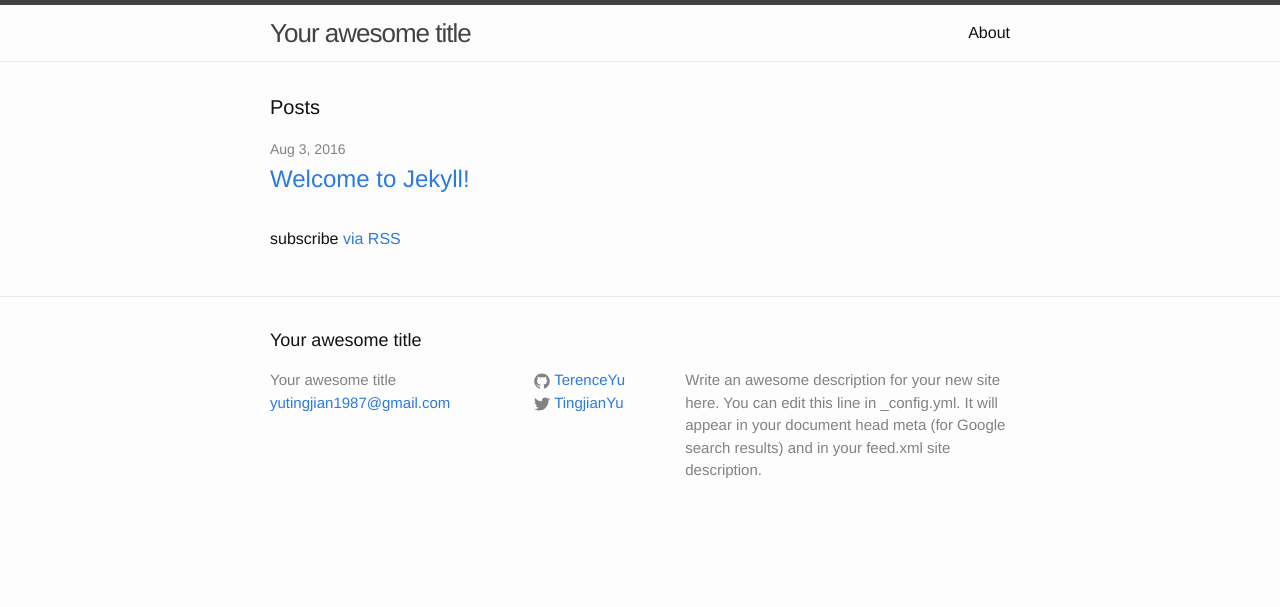
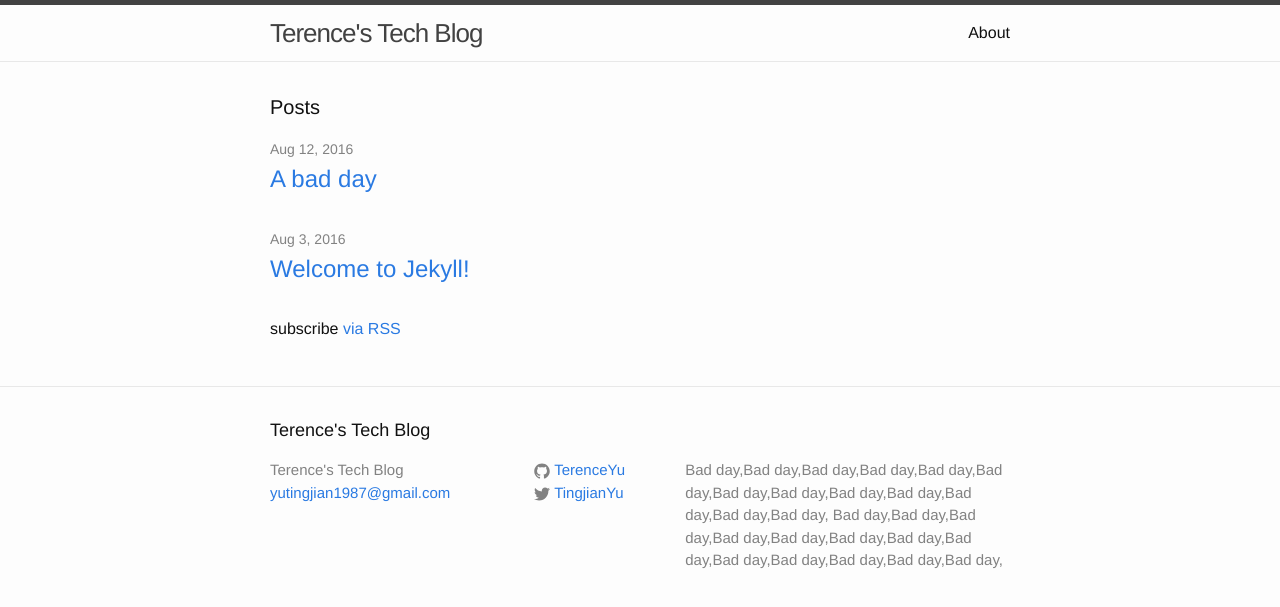
Before and after one commit to TerenceYu/TerenceYu.github.io, a Jekyll site: the page built from index.html, in a window 1280 px wide. Shown: the top 607 px of the page. Built offline with Jekyll 4.4.1, drawn with Linux system fonts in a browser that asks for light colours.

Commit message:
My first blog

```diff
--- a/_config.yml
+++ b/_config.yml
@@ -6,12 +6,10 @@
 # 'jekyll serve'. If you change this file, please restart the server process.
 
 # Site settings
-title: Your awesome title
+title: Terence's Tech Blog
 email: yutingjian1987@gmail.com
-description: > # this means to ignore newlines until "baseurl:"
-  Write an awesome description for your new site here. You can edit this
-  line in _config.yml. It will appear in your document head meta (for
-  Google search results) and in your feed.xml site description.
+description: > # this means to ignore newlines until "baseurl:" Write an awesome description for your new site here. You can edit this line in _config.yml. It will appear in your document head meta (for Google search results) and in your feed.xml site description.
+  Bad day,Bad day,Bad day,Bad day,Bad day,Bad day,Bad day,Bad day,Bad day,Bad day,Bad day,Bad day,Bad day, Bad day,Bad day,Bad day,Bad day,Bad day,Bad day,Bad day,Bad day,Bad day,Bad day,Bad day,Bad day,Bad day,
 baseurl: "" # the subpath of your site, e.g. /blog
 url: "http://yourdomain.com" # the base hostname & protocol for your site
 twitter_username: TingjianYu
--- /dev/null
+++ b/_posts/2016-08-12-My-first-blog.markdown
@@ -0,0 +1,7 @@
+---
+layout: post
+title:  "A bad day"
+date:   2016-08-12 15:04:00 +0800
+categories: My blogs
+---
+I am sick, it's a bad day!
```
Also changed, not shown: _about.md (added, +15 -0 lines), about.md (+1 -9 lines).
